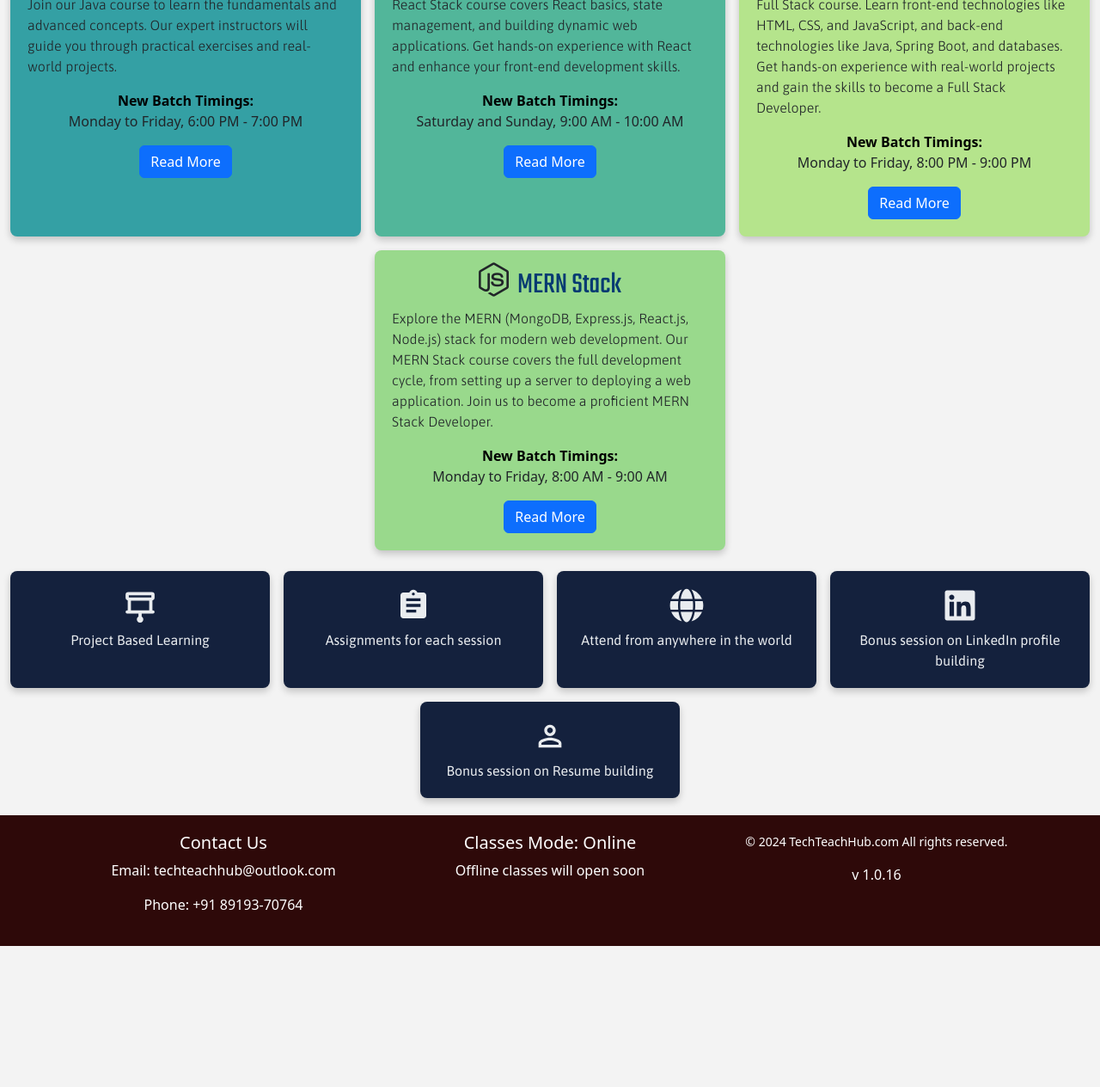
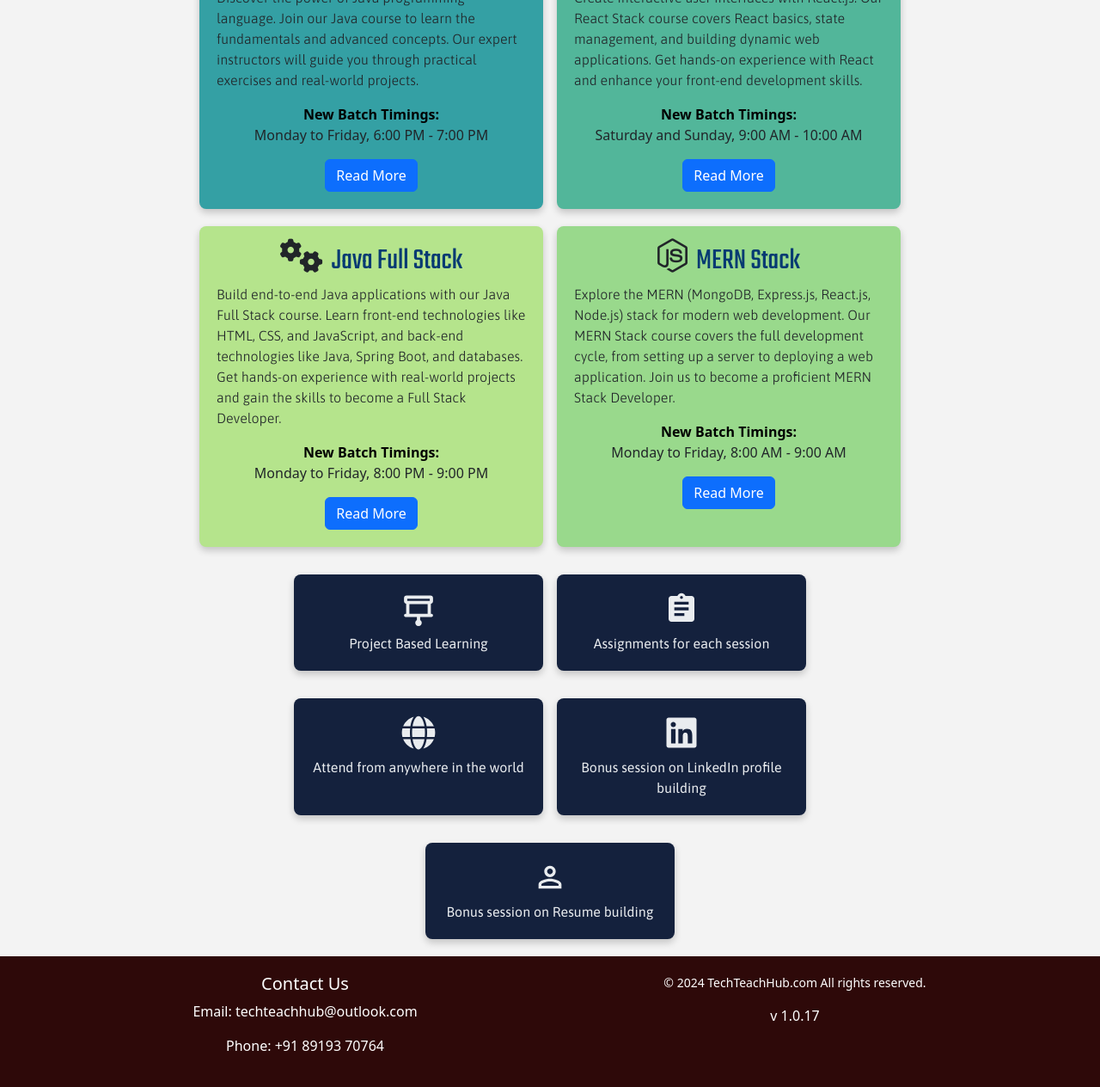
Before and after one commit to RamMohan222/app.github.io, a website: page index.html in a window 1280 px wide. Shown: the part 735-1999 px from the top of the page at 86% size. Before the commit the page ends 1835 px from the top, so only its background shows below. Drawn offline with nearby package versions, Linux system fonts and the light colour scheme; files that its build step writes are made by us from their sources.

Commit message:
Update design

```diff
--- a/index.css
+++ b/index.css
@@ -223,6 +223,7 @@ body {
 
 .category {
   text-align: left;
+  margin: 20px;
 }
 
 .topic-list {
--- a/index.html
+++ b/index.html
@@ -66,7 +66,7 @@
         rel="stylesheet">
 
 
-    <link rel="stylesheet" href="index.min.css?v=1713377773302">
+    <link rel="stylesheet" href="index.min.css?v=1728071557438">
     <title>TechTeachHub</title>
 </head>
 
@@ -171,13 +171,14 @@
     <!-- Main Content -->
     <div class="container-fluid tth-cards mt-4">
         <!-- d-flex align-items-stretch -->
-        <div class="row g-3">
+        <div class="row g-3 m-1">
+            <section class="col-lg-2"><!-- no elements --></section>
             <!-- Java Section -->
             <section id="java" class="col-12 col-md-6 col-lg-4">
                 <div class="card h-100 tth-card java ">
                     <div class="tth-card-header">
                         <i class="fas fa-coffee fa-lg tth-card-icon"></i> <!-- Bootstrap icon for Java -->
-                        <h2 class="th-card-title teko-font">ReactJS Course Content</h2>
+                        <h2 class="th-card-title teko-font">Java SE & Java EE</h2>
                     </div>
                     <p class="asap-font">Discover the power of Java programming language. Join our Java course to
                         learn the fundamentals
@@ -210,7 +211,11 @@
                     <a href="react.html" class="btn btn-primary">Read More</a>
                 </div>
             </section>
+            <section class="col-lg-2"><!-- no elements --></section>
+        </div>
 
+        <div class="row g-3 m-1">
+            <section class="col-lg-2"><!-- no elements --></section>
             <!-- Java Full Stack Section -->
             <section id="java-full-stack" class="col-12 col-md-6 col-lg-4">
                 <div class="card h-100 tth-card java-full-stack">
@@ -249,12 +254,13 @@
                     <a href="mern.html" class="btn btn-primary">Read More</a>
                 </div>
             </section>
-
+            <section class="col-lg-2"><!-- no elements --></section>
         </div>
     </div>
 
     <div class="container-fluid">
-        <div class="row g-3 mt-2 d-flex align-items-stretch">
+        <div class="row g-3 m-3 d-flex align-items-stretch">
+            <div class="col-12 col-md-3"></div>
             <div class="col-12 col-md-3">
                 <div class="card tth-card h-100 benefit-card">
                     <svg stroke="currentColor" fill="currentColor" stroke-width="0" viewBox="0 0 256 256"
@@ -279,6 +285,10 @@
                     </div>
                 </div>
             </div>
+            <div class="col-12 col-md-3"></div>
+        </div>
+        <div class="row g-3 m-3 d-flex align-items-stretch">
+            <div class="col-12 col-md-3"></div>
             <div class="col-12 col-md-3">
                 <div class="card tth-card h-100 benefit-card">
                     <svg stroke="currentColor" fill="currentColor" stroke-width="0" viewBox="0 0 496 512"
@@ -303,6 +313,9 @@
                         profile building</div>
                 </div>
             </div>
+            <div class="col-12 col-md-3"></div>
+        </div>
+        <div class="row g-3 m-3 d-flex align-items-stretch">
             <div class="col-12 col-md-3">
                 <div class="card tth-card h-100 benefit-card">
                     <svg stroke="currentColor" fill="currentColor" stroke-width="0" viewBox="0 0 24 24"
@@ -323,18 +336,18 @@
     <footer class="footer">
         <div class="container text-center">
             <div class="row">
-                <div class="col-md-4">
+                <div class="col-md-6">
                     <h5>Contact Us</h5>
                     <p>Email: techteachhub@outlook.com</p>
-                    <p>Phone: +91 89193-70764</p>
+                    <p>Phone: +91 89193 70764</p>
                 </div>
-                <div class="col-md-4">
+                <!-- <div class="col-md-4">
                     <h5>Classes Mode: Online</h5>
                     <p>Offline classes will open soon</p>
-                </div>
-                <div class="col-md-4">
+                </div> -->
+                <div class="col-md-6">
                     <p class="copy-right">&copy; 2024 TechTeachHub.com All rights reserved.</p>
-                    <p version="version">v 1.0.16</p>
+                    <p version="version">v 1.0.17</p>
                 </div>
             </div>
         </div>
@@ -343,7 +356,7 @@
     <!-- Bootstrap JS and jQuery -->
     <script src="https://cdn.jsdelivr.net/npm/jquery@3.7.1/dist/jquery.min.js"></script>
     <script src="https://cdn.jsdelivr.net/npm/bootstrap@5.2.3/dist/js/bootstrap.bundle.min.js"></script>
-    <script src="index.min.js?v=1713377773302" defer></script>
+    <script src="index.min.js?v=1728071557438" defer></script>
 </body>
 
 </html>
--- a/package.json
+++ b/package.json
@@ -1,12 +1,12 @@
 {
   "name": "app.github.io",
-  "version": "1.0.16",
+  "version": "1.0.17",
   "description": "[X]: SEO is done\r [ ]: Needs to optimize the CSS in all HTML's\r [ ]: Needs to add batches html\r [ ]: Needs to update course content in all pages\r [ ]: Java should be Jav + Advanced Java\r [ ]: Needs to plan Automation testing ??",
   "main": "index.js",
   "scripts": {
     "test": "echo \"Error: no test specified\" && exit 1",
     "build:cli": "grunt",
-    "build": "node_modules\/.bin\/grunt.cmd",
+    "build": "node_modules/.bin/grunt.cmd",
     "build:prod": "node_modules/.bin/grunt prod",
     "build:prod:cli": "grunt prod",
     "watch": "node_modules/.bin/grunt watch",
```
Also changed, not shown: java-full-stack.html (+8 -8 lines), java.html (+8 -8 lines), mern.html (+8 -8 lines), react.html (+8 -8 lines), index.min.css, index.min.js.
